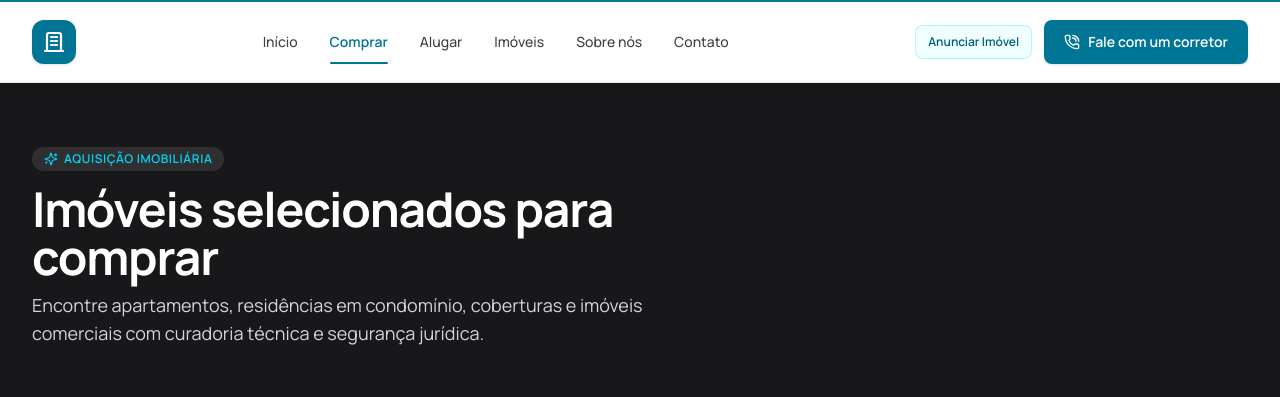
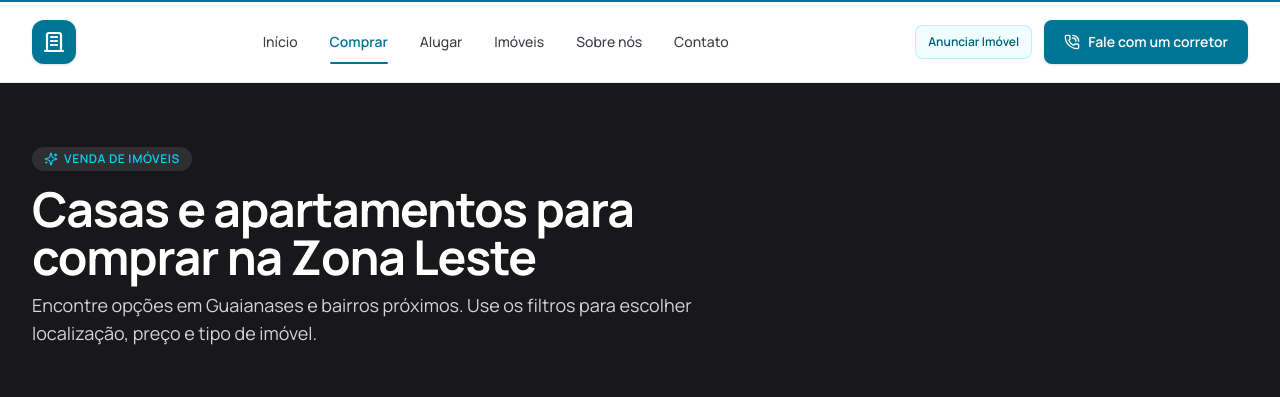
Before and after one commit to mslol21/imobiliaria, a Next.js app: page /comprar in a window 1280 px wide. Shown: the top 397 px of the page. Built offline with nearby package versions, Linux system fonts and the light colour scheme; no server answers; the database is empty.

Commit message:
feat: localize real estate content for Guaianases and east São Paulo

```diff
--- a/src/app/(public)/comprar/page.tsx
+++ b/src/app/(public)/comprar/page.tsx
@@ -10,9 +10,9 @@ import {
 } from "@/lib/parse-filters";
 
 export const metadata: Metadata = {
-  title: "Imóveis à Venda | Comprar Casas, Apartamentos e Coberturas",
+  title: "Imóveis à Venda em Guaianases e Zona Leste de São Paulo",
   description:
-    "Explore nossa seleção de imóveis disponíveis para compra. Filtre por localização, faixa de preço, área útil, suítes e comodidades.",
+    "Pesquise casas e apartamentos à venda em Guaianases e na Zona Leste de São Paulo. Filtre por bairro, preço e características.",
   alternates: {
     canonical: "/comprar",
   },
@@ -33,9 +33,9 @@ export default async function ComprarPage({
 
   return (
     <PropertiesCatalogView
-      badgeLabel="Aquisição Imobiliária"
-      title="Imóveis selecionados para comprar"
-      subtitle="Encontre apartamentos, residências em condomínio, coberturas e imóveis comerciais com curadoria técnica e segurança jurídica."
+      badgeLabel="Venda de imóveis"
+      title="Casas e apartamentos para comprar na Zona Leste"
+      subtitle="Encontre opções em Guaianases e bairros próximos. Use os filtros para escolher localização, preço e tipo de imóvel."
       basePath="/comprar"
       lockedPurpose="venda"
       filters={filters}
```
